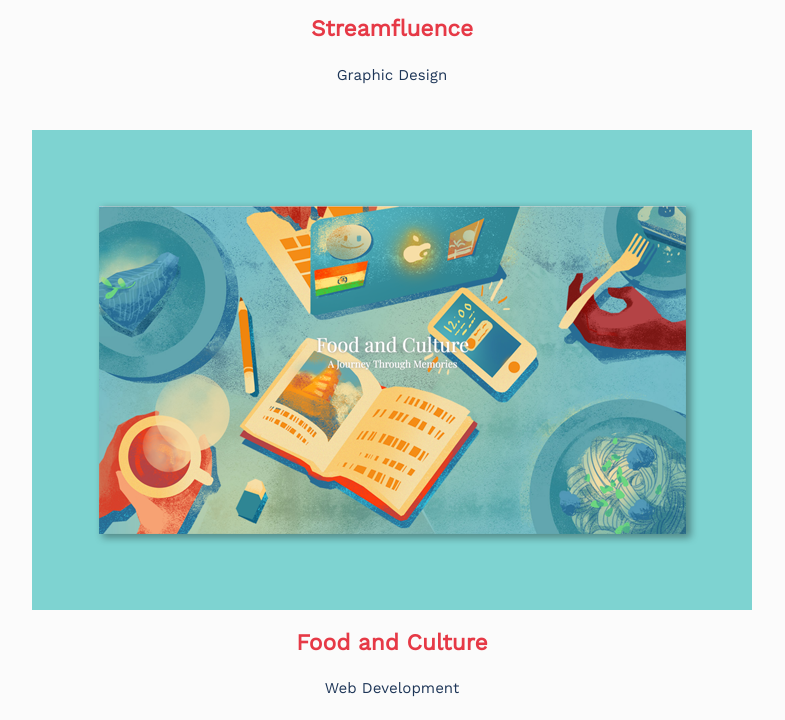
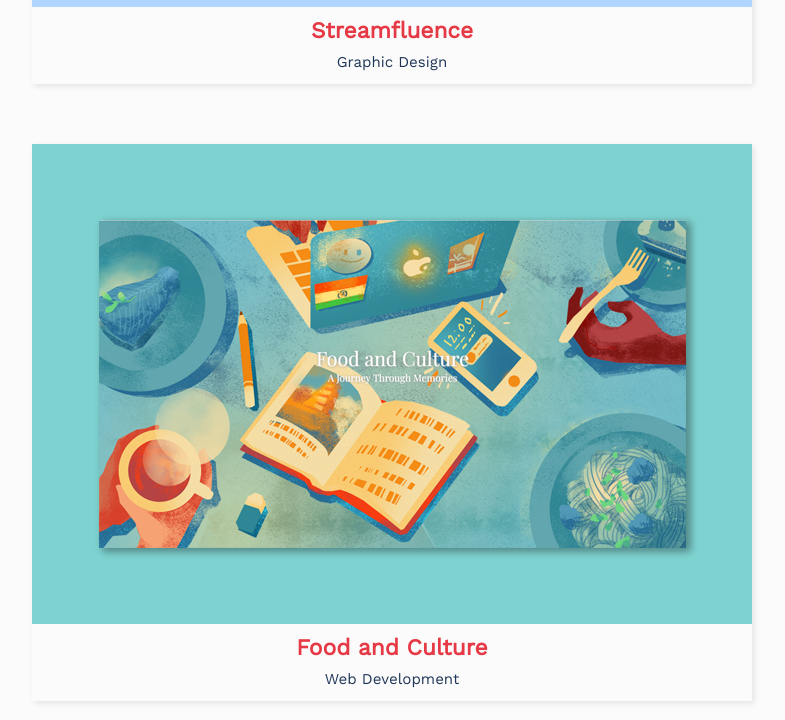
Before and after one commit to emmyc/emmyc.github.io, a plain HTML site: page index.html in a window 1280 px wide. Shown: the part 1400-2120 px from the top of the page, without its empty margins (248-1033 px from the left). Drawn offline with nearby package versions, Linux system fonts and the light colour scheme.

Commit message:
Added ScrollReveal.js animations

```diff
--- /dev/null
+++ b/app.js
@@ -0,0 +1,14 @@
+const sr = ScrollReveal();
+
+sr.reveal('.home-pic', {
+    duration: 1500
+});
+sr.reveal('.about-text', {
+    delay: 500,
+    duration: 1500
+});
+
+
+sr.reveal('.work-link', {
+    duration: 1500
+} );
--- a/index.html
+++ b/index.html
@@ -1,12 +1,18 @@
 <!DOCTYPE html>
 <html>
 <head>
+	<script src="https://unpkg.com/scrollreveal@4"></script>
+
 	<meta charset="utf-8">
 	<meta name="viewport" content="width=device-width, initial-scale=1,minimum-scale=1.0, maximum-scale=1.0">
 
 	<title>Emmy Cao | Portfolio</title>
 	<link rel="stylesheet" href="./main.css">
+
 </head>
+
+
+
 <body>
 	<header>
 		<div class="header-container">
@@ -23,7 +29,9 @@
 				</ul>
 			</nav>
 		</div>
+
 	</header>
+
 
 	<section id="home">
 		<div class="home-container">
@@ -33,6 +41,9 @@
 			<!-- <h1><span class="highlight">emmy cao</span></h1> -->
 			<img class="home-pic" src="img/home_temp.png">
 		</div>
+
+
+
 	</section>
 
 
@@ -41,6 +52,7 @@
 			<div class ="about-text">
 				<h3>And I'm a second year student at UCLA studying cognitive science and computing. Always looking for more excuses to <a href="https://www.instagram.com/emmydoodlezzz/" class="highlight">doodle.</a> </h3>
 			</div>
+
 		</div>
 	</section>
 
@@ -55,29 +67,29 @@
 			<a href="https://www.behance.net/gallery/71425437/Streamfluence-Graphics-(Summer-Internship-2018)" class="work-link">
 					<div class="work-wrapper">
 						<img class="work-image" src="img/streamfluence.png">
+						<div class="work-content">
 							<h2>Streamfluence</h2>
-						<div class="work-content">
-							<h3 class="work-content-header">Graphic Design</h3>
+							<h3>Graphic Design</h3>
 						</div>
 					</div>
 			</a>
 			<a href="https://medium.com/creative-labs/food-and-culture-a-visual-memorabilia-267999aec9e5" class="work-link">
 					<div class="work-wrapper">
 						<img class="work-image" src="img/food.png">
-							<h2>Food and Culture</h2>
-						<div class="work-content">
-
-							<h3 class="work-content-header">Web Development</h3>
-						</div>
-					</div>
+							<div class="work-content">
+									<h2>Food and Culture</h2>
+									<h3>Web Development</h3>
+								</div>
+							</div>
 			</a>
 
 			<a href="http://koffeereinvented.com/" class="work-link">
 					<div class="work-wrapper">
 						<img class="work-image" src="img/koffee.png">
-							<h2>Koffee Reinvented</h2>
 						<div class="work-content">
-							<h3 class="work-content-header">Web Development</h3>
+								<h2>Koffee Reinvented</h2>
+								<h3>Web Development</h3>
+							</div>
 						</div>
 					</div>
 			</a>
@@ -97,6 +109,10 @@
 
 	</section>
 
+	<!-- ScrollReveal -->
+	<script src="https://unpkg.com/scrollreveal/dist/scrollreveal.min.js"></script>
+	<!-- JS -->
+	<script src="app.js"></script>
 </body>
 <footer>
 	<div class="footer-contact">
--- a/main.css
+++ b/main.css
@@ -159,23 +159,36 @@ header a:hover{
     flex-wrap: wrap;
     justify-content: center;
     align-items: center;
-    padding-bottom: 4em;
 }
 
 .work-wrapper{
+    margin: 10px;
     transition: all 300ms ease;
     transform: translateY(0);
     background: transparent;
-    box-shadow: 0 0 0 rgba(0,0,0,0);
+    box-shadow: 2px 2px 6px rgba(0,0,0,0.1);
 
 }
 .work-wrapper:hover {
+    margin: 10px;
     transform: translateY(-3px);
-    box-shadow: 5px 5px 14px rgba(0,0,0,.1);
+    box-shadow: 7px 7px 14px rgba(0,0,0,.1);
 }
 
 .work-wrapper h2{
     color: #E63946;
+    margin: 0;
+    padding: 10px;
+}
+
+.work-wrapper h3{
+    text-align: center;
+    color: #1D3557;
+    font-weight: 400;
+    font-size: 15px;
+    margin: 0;
+    padding-bottom: 13px;
+    transition: color 300ms ease;
 }
 
 
@@ -195,22 +208,13 @@ header a:hover{
     transition: all 250ms ease;
 }
 .work-content{
-    margin: 0;
+
     position: relative;
     width: 100%;
 
 }
 
-.work-content-header{
-    text-align: center;
-    color: #1D3557;
-    font-weight: 400;
-    font-size: 15px;
-    margin-bottom: 0;
-    margin-top: 0;
-    line-height: 2;
-    transition: color 300ms ease;
-}
+
 
 /* .work-image:hover{
     filter:blur(2px) brightness(60%);
```
Also changed, not shown: testing.html (added, +16 -0 lines).
